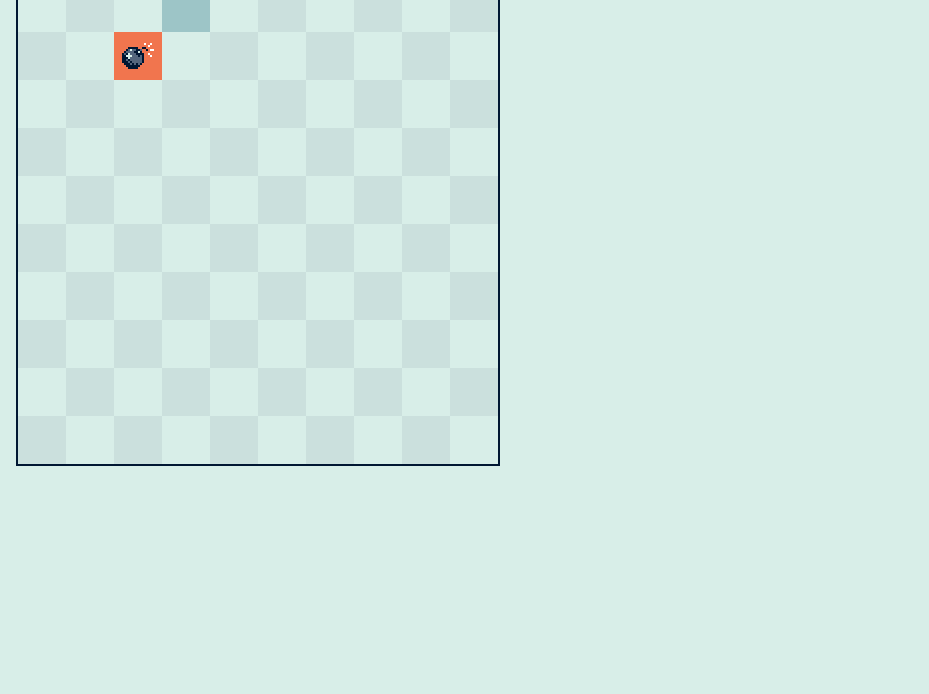
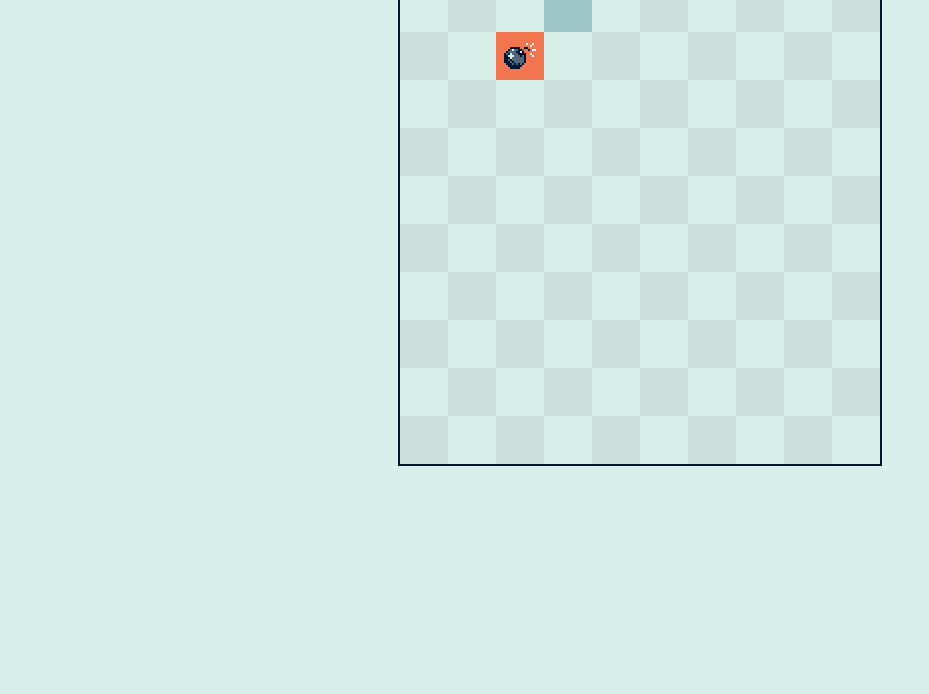
Before and after one commit to bellins14/boolean-cw, a plain HTML site: page minesweeper/minesweeper.html in a window 1280 px wide. Shown: the part 106-800 px from the top of the page, without its empty margins (0-929 px from the left). Drawn offline with Linux system fonts and the light colour scheme; a web font is replaced by a local one.

Commit message:
modified:   minesweeper/style.css

```diff
--- a/minesweeper/style.css
+++ b/minesweeper/style.css
@@ -24,6 +24,11 @@ body {
   color: var(--black);
   background-color: var(--bg-color);
   font-family: "Darker Grotesque", sans-serif;
+
+  /* to center the game-container */
+  display: flex;
+  align-items: center;
+  justify-content: center;
 }
 
 .game-container {
```
